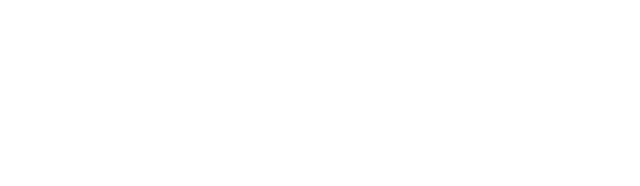
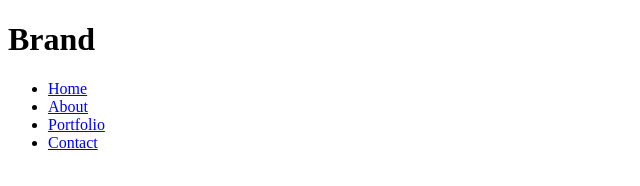
Before and after one commit to Stani80Slaw/frontendTemp, a plain HTML site: page index.html in a window 1280 px wide. Shown: the whole page, without its empty margins (0-640 px from the left). Drawn offline with Linux system fonts and the light colour scheme.

Commit message:
header added

```diff
--- a/index.html
+++ b/index.html
@@ -8,6 +8,14 @@
     <link rel="stylesheet" href="css/style.css">
 </head>
 <body>
-
-</body>
+    <header>
+        <h1>Brand</h1>
+        <ul>
+            <li><a href="#">Home</a></li>
+            <li><a href="#">About</a></li>
+            <li><a href="#">Portfolio</a></li>
+            <li><a href="#">Contact</a></li>
+        </ul>
+    </header>
+    </body>
 </html>
```
